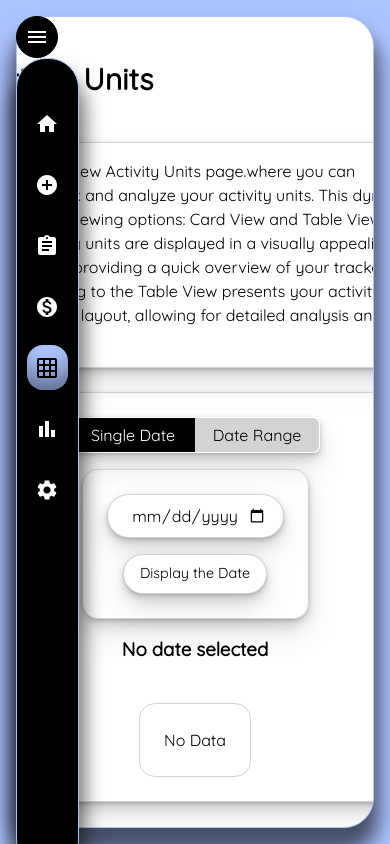
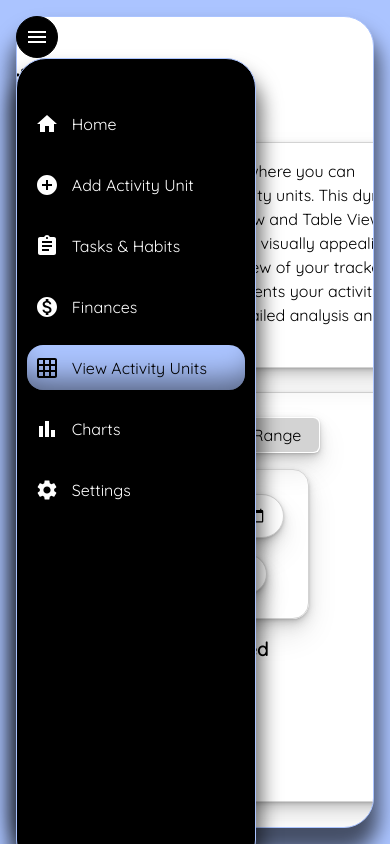
Before and after one commit to berkaysson/lifemap, a React (Create React App) app: page /lifemap/view-activity-units in a window 390 px wide. Both pictures are taken after a click on the button 37 px from the left and 37 px from the top of the page. Built offline with nearby package versions, Linux system fonts and the light colour scheme.

Commit message:
Add feature of if nav menu for smaller devices active, menu cant be shrinken

```diff
--- a/src/Layout/NavBar.js
+++ b/src/Layout/NavBar.js
@@ -39,6 +39,7 @@ const NavBar = ({ isMobileNavActive }) => {
 
   const toggleIsMobileNavOpen = () => {
     setIsMobileNavOpen(!isMobileNavOpen);
+    setIsOpen(true);
   };
 
   useEffect(() => {
@@ -118,11 +119,15 @@ const NavBar = ({ isMobileNavActive }) => {
           </span>
         </NavItemWrapper>
       </NavItemsWrapper>
-      <NavToggleButton
-        onClick={toggleIsOpen}
-        isOpen={isOpen}
-        id={"NavToggleButton"}
-      />
+      {isMobileNavActive ? (
+        ""
+      ) : (
+        <NavToggleButton
+          onClick={toggleIsOpen}
+          isOpen={isOpen}
+          id={"NavToggleButton"}
+        />
+      )}
     </NavWrapper>
   );
 
```
